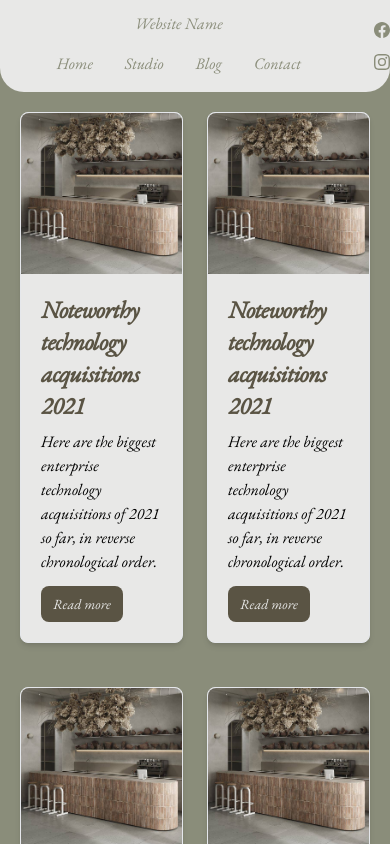
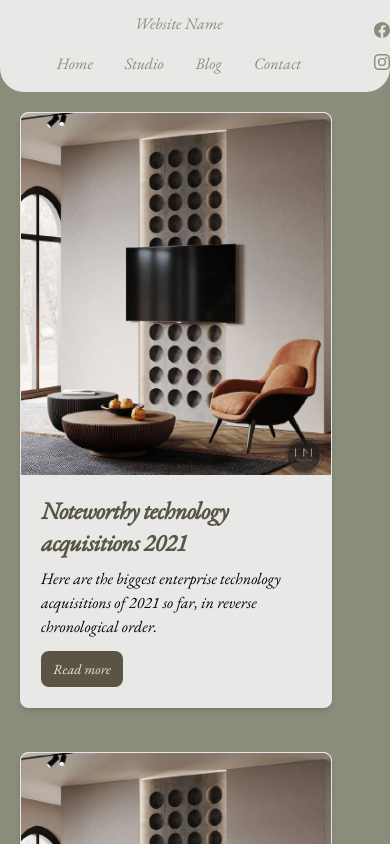
Before and after one commit to rawandbakr/habitat, a React (Create React App) app in the folder frontend/: page /blog in a window 390 px wide. Shown: the top 844 px of the page. Built offline with nearby package versions, Linux system fonts and the light colour scheme.

Commit message:
modified:   frontend/src/components/BlogCard.js 	modified:   frontend/src/pages/Blog.js 	modified:   frontend/src/pages/Home.js

```diff
--- a/frontend/src/components/BlogCard.js
+++ b/frontend/src/components/BlogCard.js
@@ -6,7 +6,7 @@ export default function BlogCard() {
 <div className="max-w-xs p-1">
     <div className="bg-primary shadow-md border border-gray-200 rounded-lg max-w-sm mb-5">
         <a href="#">
-            <img className="rounded-t-lg" src={require("../imgs/img1.jpg")} alt=""/>
+            <img className="rounded-t-lg" src={require("../imgs/img2.jpg")} alt=""/>
         </a>
         <div className="p-5">
             <a href="#">
--- a/frontend/src/pages/Blog.js
+++ b/frontend/src/pages/Blog.js
@@ -4,7 +4,7 @@ import BlogCard from '../components/BlogCard'
 export default function Blog() {
   return (
     <div className=" bg-secondary min-h-screen min-w-screen">
-     <div className='p-4 grid md:grid-cols-3 xl:grid-cols-4 gap-4 grid-cols-2'>
+     <div className='p-4 grid md:grid-cols-3 xl:grid-cols-4 sm:grid-cols-2 gap-4 grid-cols-1'>
      <BlogCard/>
      <BlogCard/>
      <BlogCard/>
--- a/frontend/src/pages/Home.js
+++ b/frontend/src/pages/Home.js
@@ -13,7 +13,7 @@ export default function Home() {
       </div>
       {/* about us section */}
       <div className="flex flex-row m-4">
-        <div className="flex w-1/3 flex-col ">
+        <div className="flex w-1/3 flex-col mr-2 ">
           <h1 className=" font-bold m-2">ABOUT US</h1>
           <br />
           <br />
@@ -37,7 +37,7 @@ export default function Home() {
       {/*  OUR DESIGN PHILOSOPHY section*/}
       <div className="flex flex-row m-4">
 
-        <div className="flex w-2/3">
+        <div className="flex w-2/3 mr-2">
           {/* some photos */}
           <img
             className=" rounded-md"
```
